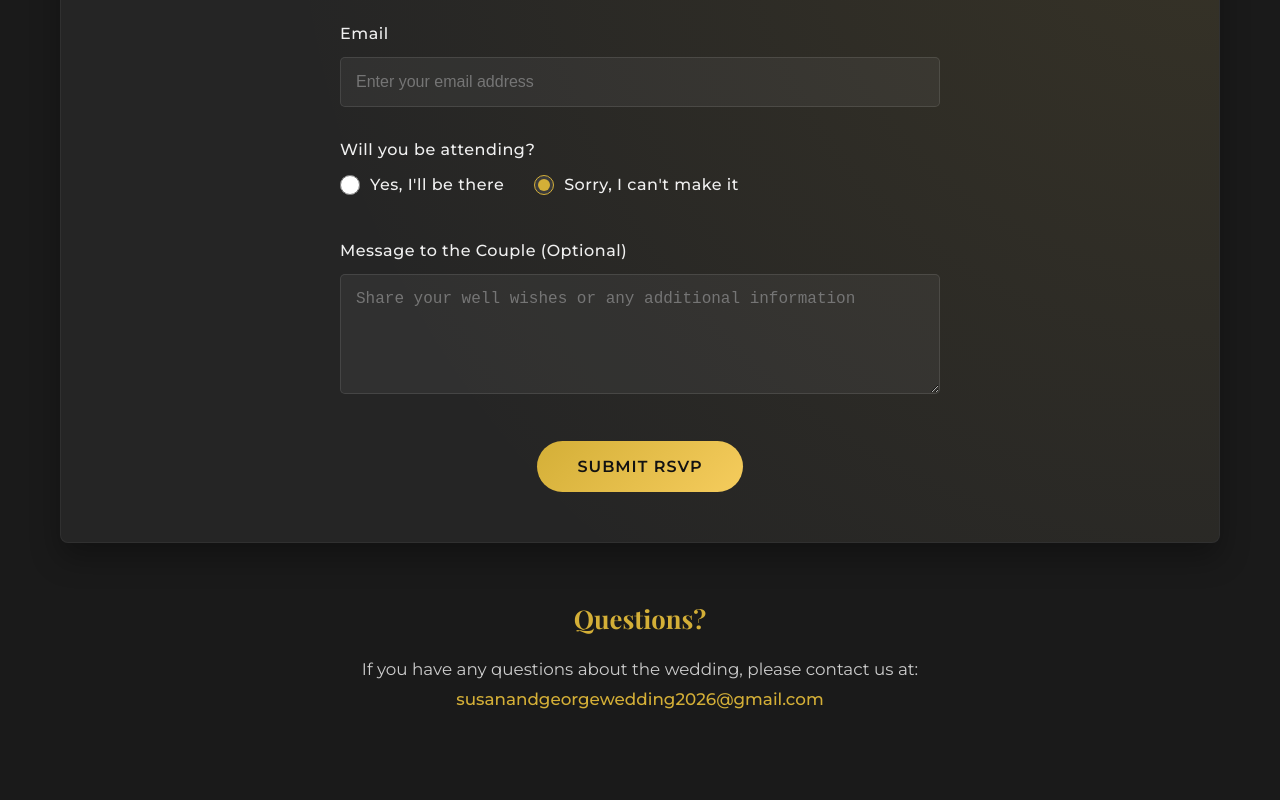
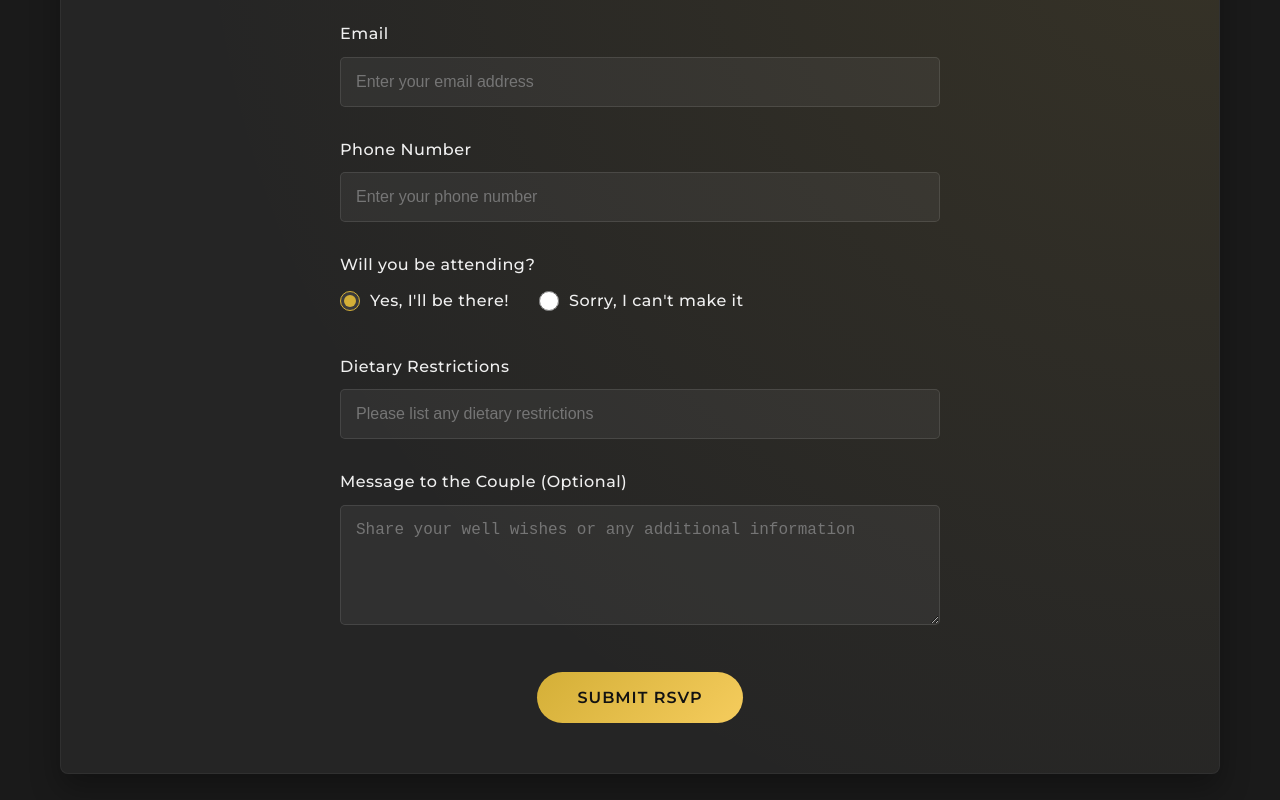
Before and after one commit to georgejiang97/susanandgeorgeweddingwebsite, a React (Create React App) app: page / in a window 1280 px wide. Shown: the part 6280-7080 px from the top of the page. Built offline with nearby package versions, Linux system fonts and the light colour scheme.

Commit message:
word wrapping, and phone number field

```diff
--- a/src/App.css
+++ b/src/App.css
@@ -6,6 +6,7 @@
   margin: 0;
   padding: 0;
   box-sizing: border-box;
+  overflow-wrap: anywhere;
 }
 
 body {
--- a/src/components/RSVP.tsx
+++ b/src/components/RSVP.tsx
@@ -5,7 +5,8 @@ import '../styles/RSVP.css';
 const initialFormData = {
   name: '',
   email: '',
-  attending: "no",
+  phone: '',
+  attending: "yes",
   dietaryRestrictions: '',
   message: ''
 }
@@ -99,6 +100,19 @@ const RSVP: React.FC = () => {
             </div>
 
             <div className="form-group">
+              <label htmlFor="phone">Phone Number</label>
+              <input
+                type="number"
+                id="phone"
+                name="phone"
+                value={formData.phone}
+                onChange={handleChange}
+                required
+                placeholder="Enter your phone number"
+              />
+            </div>
+
+            <div className="form-group">
               <label>Will you be attending?</label>
               <div className="radio-group">
                 <label className="radio-label">
@@ -109,7 +123,7 @@ const RSVP: React.FC = () => {
                     checked={formData.attending === "yes"}
                     onChange={handleChange}
                   />
-                  Yes, I'll be there
+                  Yes, I'll be there!
                 </label>
                 <label className="radio-label">
                   <input
--- a/src/styles/Navigation.css
+++ b/src/styles/Navigation.css
@@ -2,7 +2,7 @@
   background-color: rgba(18, 18, 18, 0.95);
   padding: 15px 0;
   position: fixed;
-  width: 100%;
+  width: 100vw;
   top: 0;
   z-index: 1000;
   box-shadow: 0 4px 20px rgba(0, 0, 0, 0.3);
```
